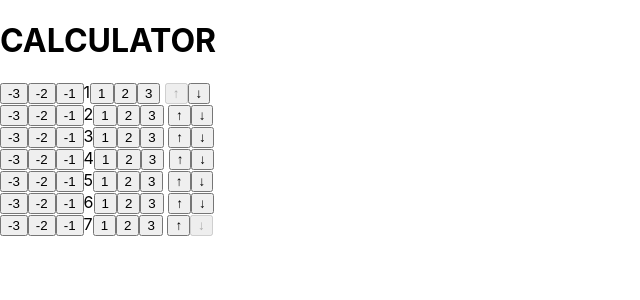
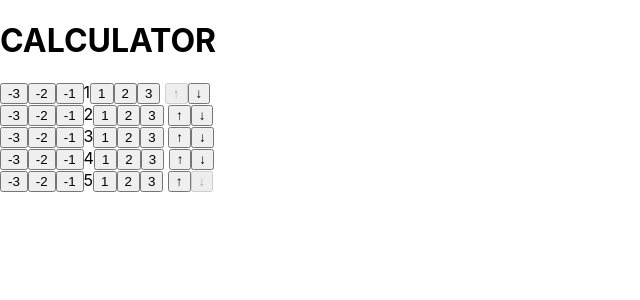
Before and after one commit to Nosov-Pavel/new-counter-app, a React (Create React App) app: page / in a window 1280 px wide. Shown: the top 300 px of the page, without its empty margins (0-640 px from the left). Built offline with nearby package versions, Linux system fonts and the light colour scheme.

Commit message:
↑ ↓ Repead1

```diff
--- a/src/App.js
+++ b/src/App.js
@@ -1,15 +1,14 @@
 import {useState} from "react";
 
 function App(){
-    const [numbers, setNumbers] = useState([1, 2, 3, 4, 5, 6, 7])
-
+    // const [numbers, setNumbers] = useState([1, 2, 3, 4, 5, 6, 7])
     // const plusMinusCounter = (value, index) => {
     //     const newArr = numbers.map((el, i) => index === i ? el+value: el)
     //     setNumbers(newArr)
     // }
+    const [numbers, senNumbers] = useState([1, 2, 3, 4, 5])
     const plusMinusCounter = (value, index) => {
         const newArr = numbers.map((el, i) => index === i ? el+value: el)
-        setNumbers(newArr)
     }
     const moveUpDown = (direction, index) => {
         const temporary = numbers[index]
```
